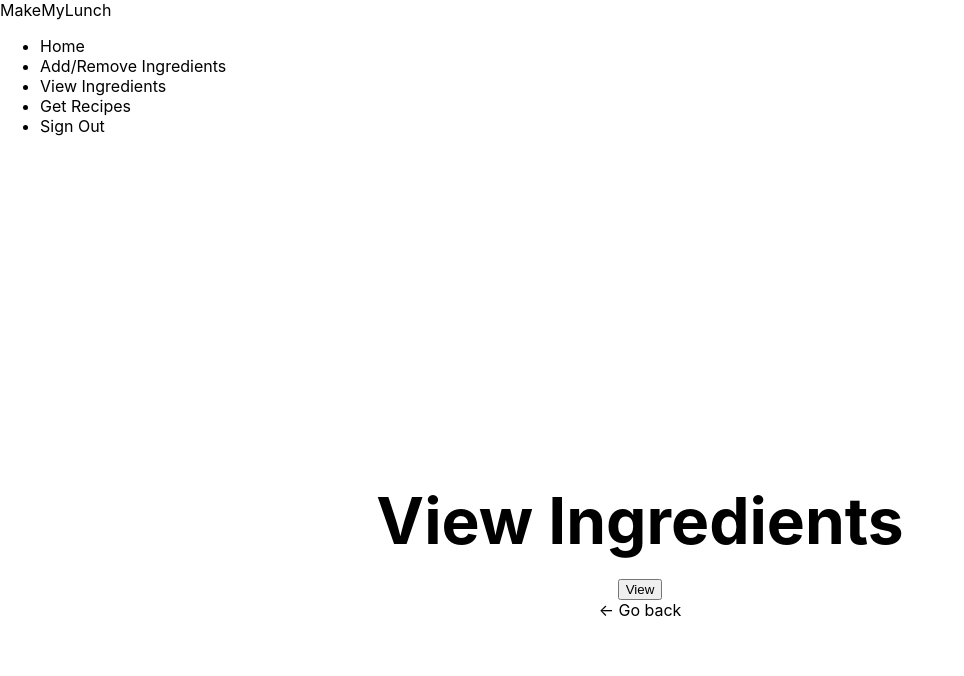
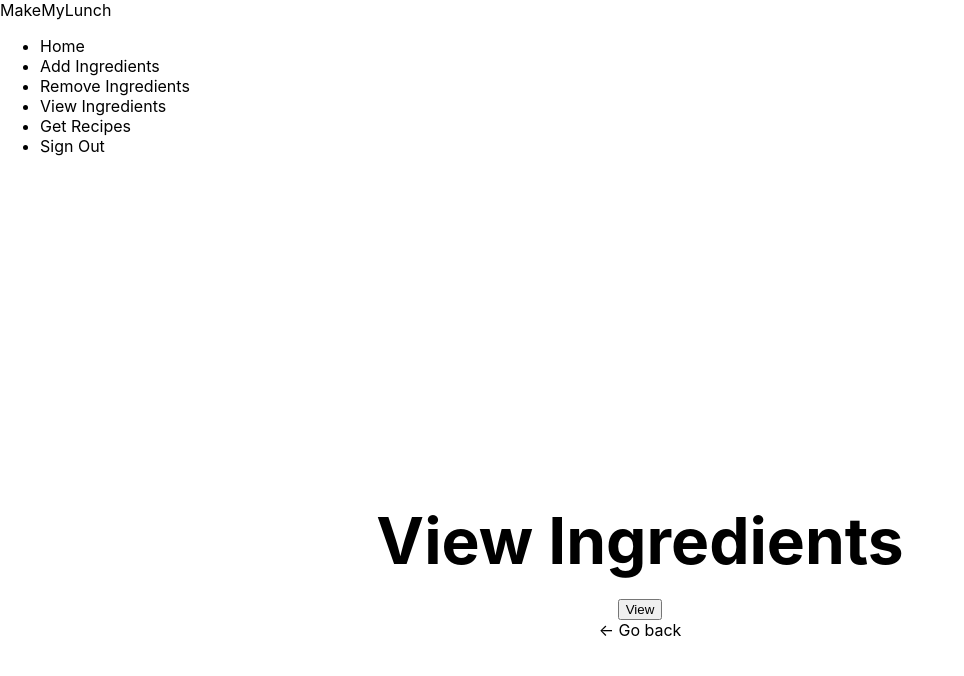
Before and after one commit to IdkwhatImD0ing/MakeMeLunch, a Next.js app in the folder makemelunch/: page /ingredient/viewingredients in a window 1280 px wide. Shown: the top 676 px of the page, without its empty margins (0-964 px from the left). Built offline with nearby package versions, Linux system fonts and the light colour scheme; no server answers.

Commit message:
small ui change

```diff
--- a/makemelunch/pages/ingredient/viewingredients.js
+++ b/makemelunch/pages/ingredient/viewingredients.js
@@ -23,8 +23,11 @@ export default function ViewIngredients() {
               <a href="/">Home</a>
             </li>
             <li>
-              <a href="/edit">Add/Remove Ingredients</a>
-            </li>
+                <a href="/ingredient/addIng">Add Ingredients</a>
+              </li>
+              <li>
+                <a href="/ingredient/deleteIng">Remove Ingredients</a>
+              </li>
             <li>
               <a href="/viewingredients">View Ingredients</a>
             </li>
```
